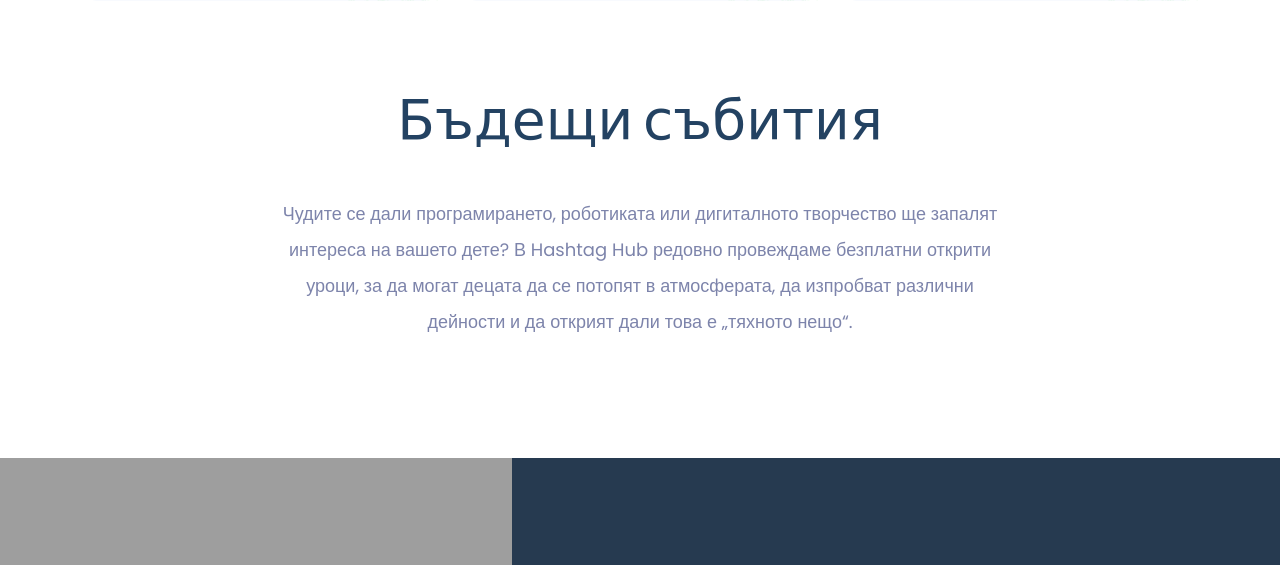
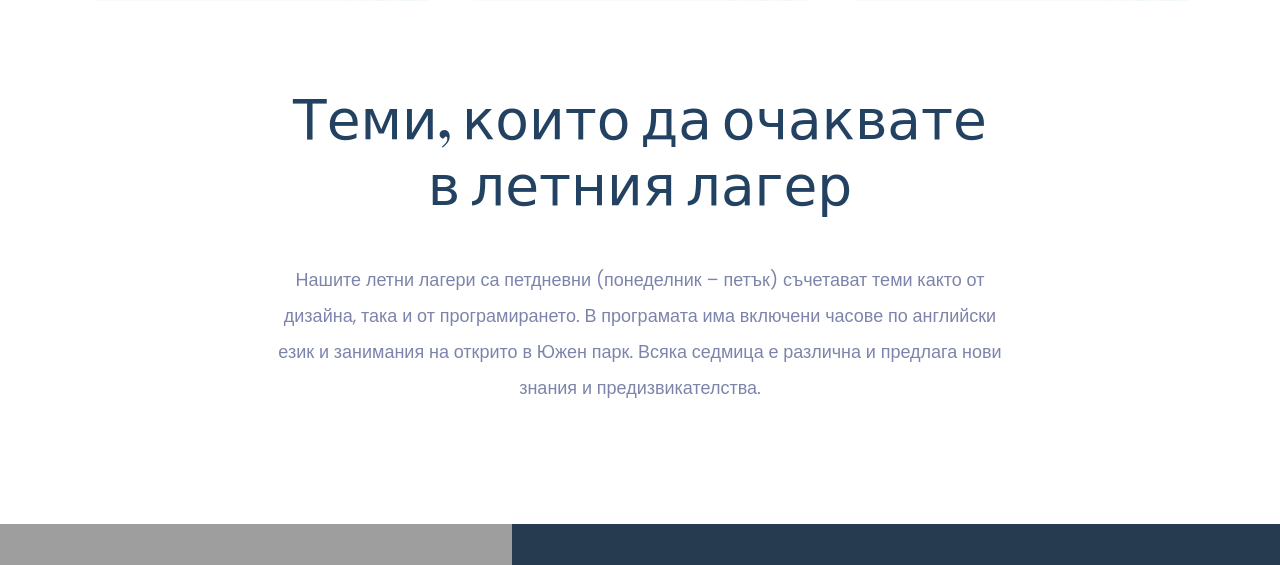
Before and after one commit to haldaniko/SergITSchool, a Django app: page / in a window 1280 px wide. Shown: the part 1711-2276 px from the top of the page. Run offline with Django 5.2, Linux system fonts and the light colour scheme; data that the repository does not hold is empty; some libraries are stand-ins or nearby versions.

Commit message:
change text

```diff
--- a/templates/index.html
+++ b/templates/index.html
@@ -171,11 +171,12 @@
     <div class="row justify-content-center">
       <div class="col-lg-8 col-md-10">
         <div class="section_title text-center mb-70">
-          <h3 class="mb-45">Бъдещи събития</h3>
-          <p>Чудите се дали програмирането, роботиката или дигиталното творчество ще запалят интереса на
-            вашето дете? В Hashtag Hub редовно провеждаме безплатни открити уроци, за да могат децата да се потопят в
-            атмосферата, да
-            изпробват различни дейности и да открият дали това е „тяхното нещо“.</p>
+          <h3 class="mb-45">Теми, които да очаквате в летния лагер</h3>
+          <p>Нашите летни лагери са петдневни (понеделник – петък) съчетават теми както от
+            дизайна, така и от програмирането. В програмата има включени часове по английски
+            език и занимания на открито в Южен парк. Всяка седмица е различна и предлага нови знания и
+            предизвикателства.
+          </p>
         </div>
       </div>
     </div>
```
